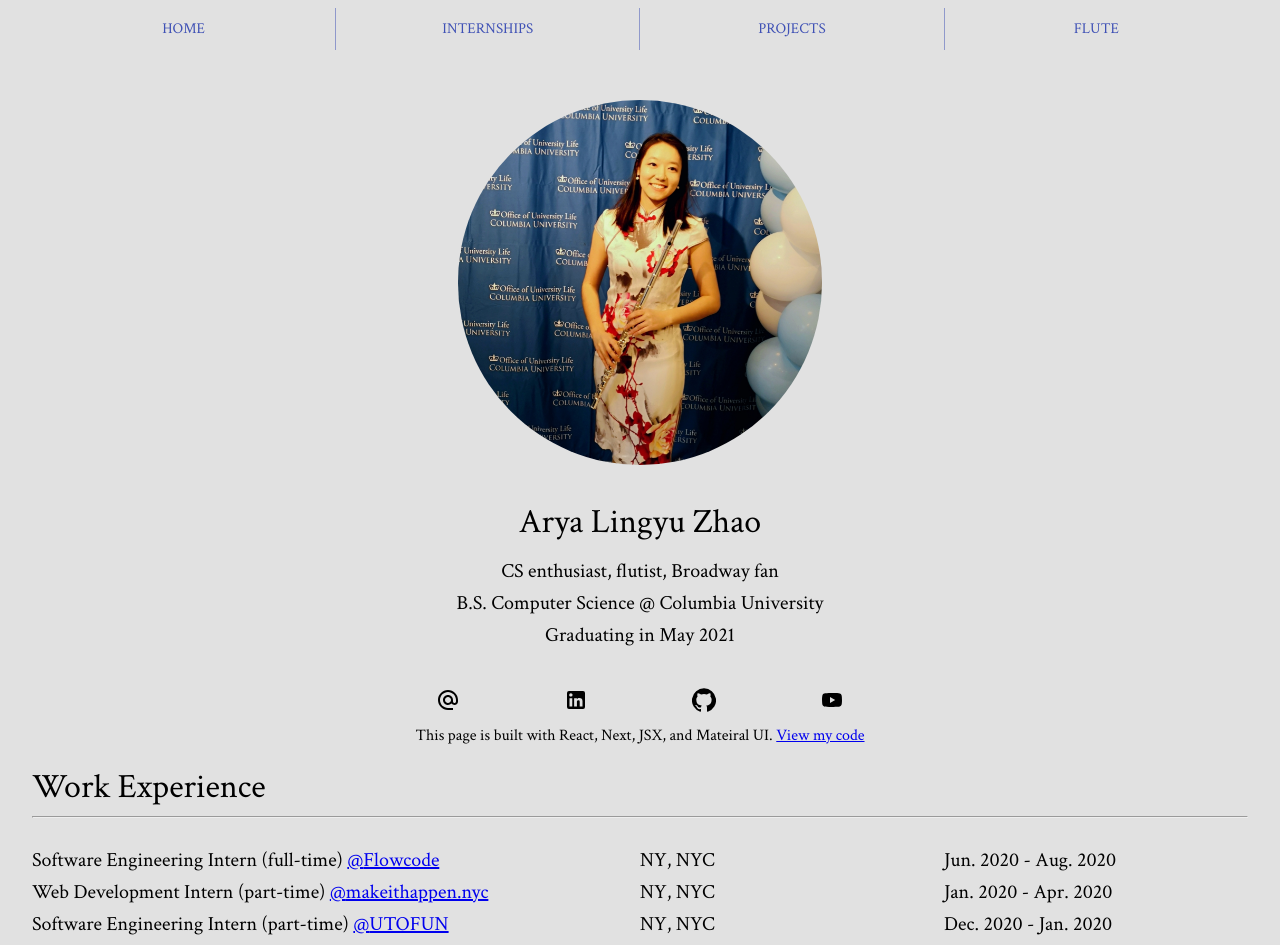
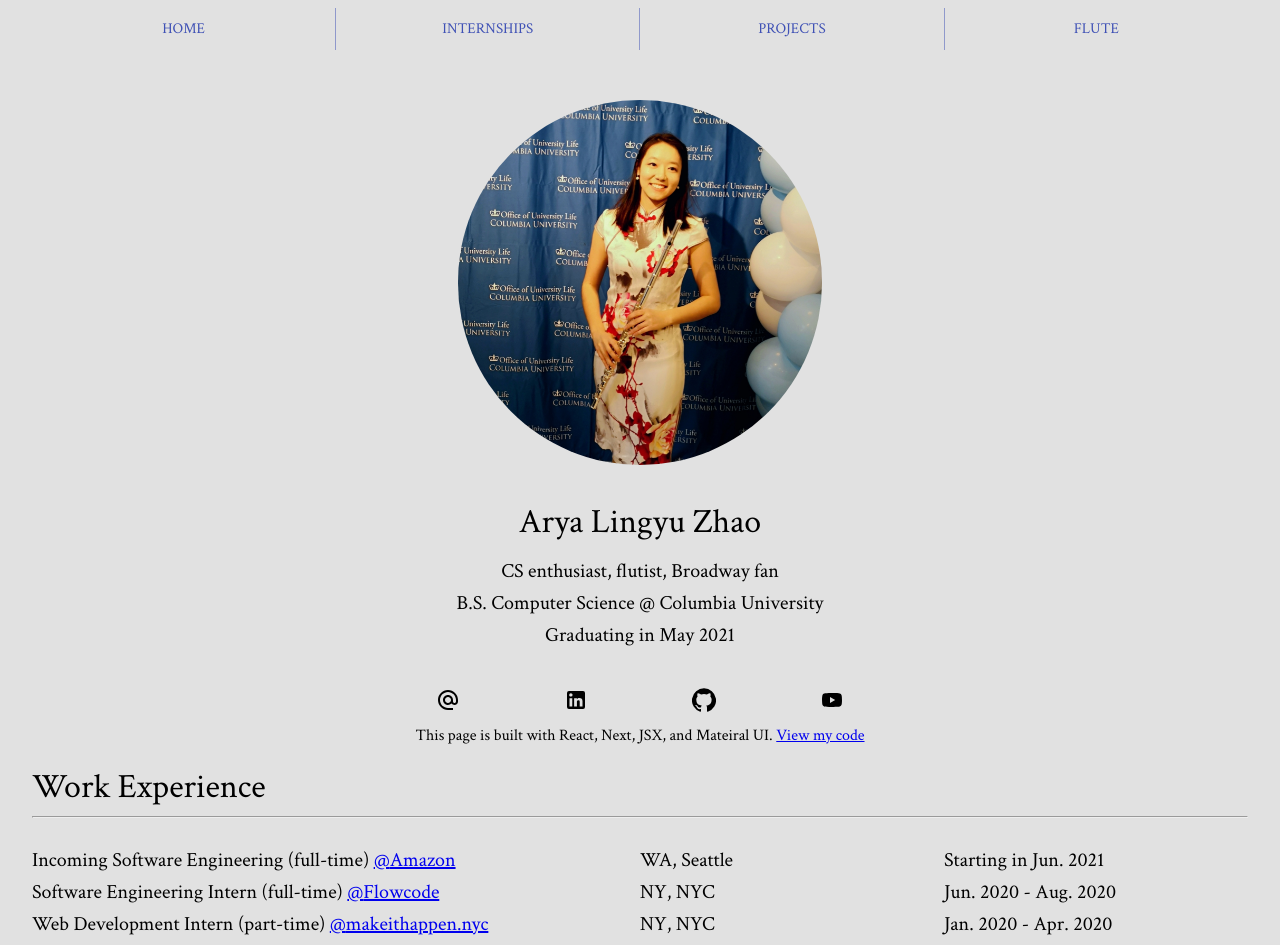
Before and after one commit to AryaZhao/arya-lingyu-zhao, a Next.js app: page / in a window 1280 px wide. Shown: the top 945 px of the page. Built offline with nearby package versions, Linux system fonts and the light colour scheme.

Commit message:
update job

```diff
--- a/components/Internships.jsx
+++ b/components/Internships.jsx
@@ -50,6 +50,7 @@ const Internships = () => (
     </Typography>
     <hr />
     <br />
+    <Internship info={amzn} />
     <Internship info={dtx} />
     <Internship info={makeithappen} />
     <Internship info={utofun} />
```
